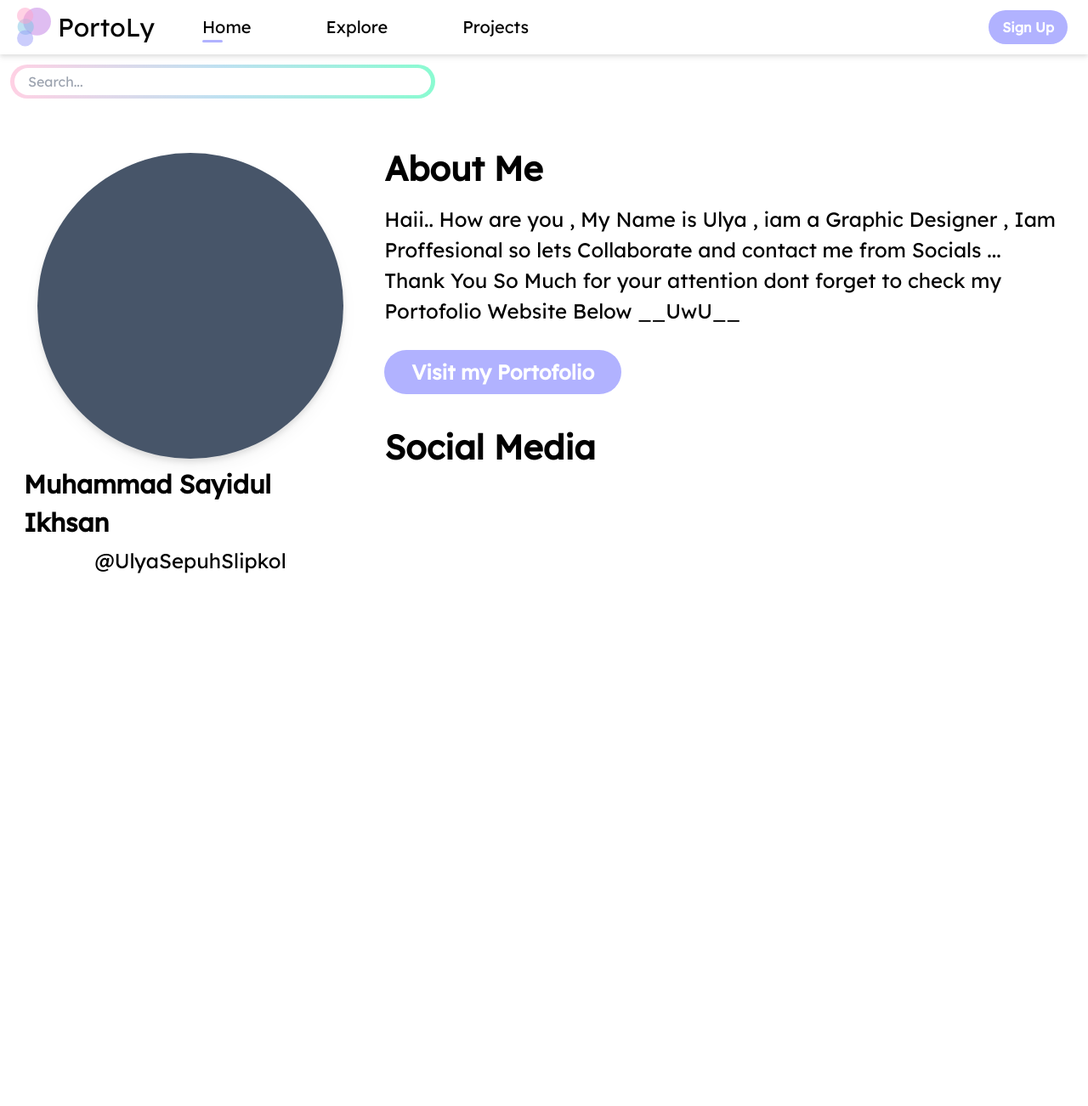
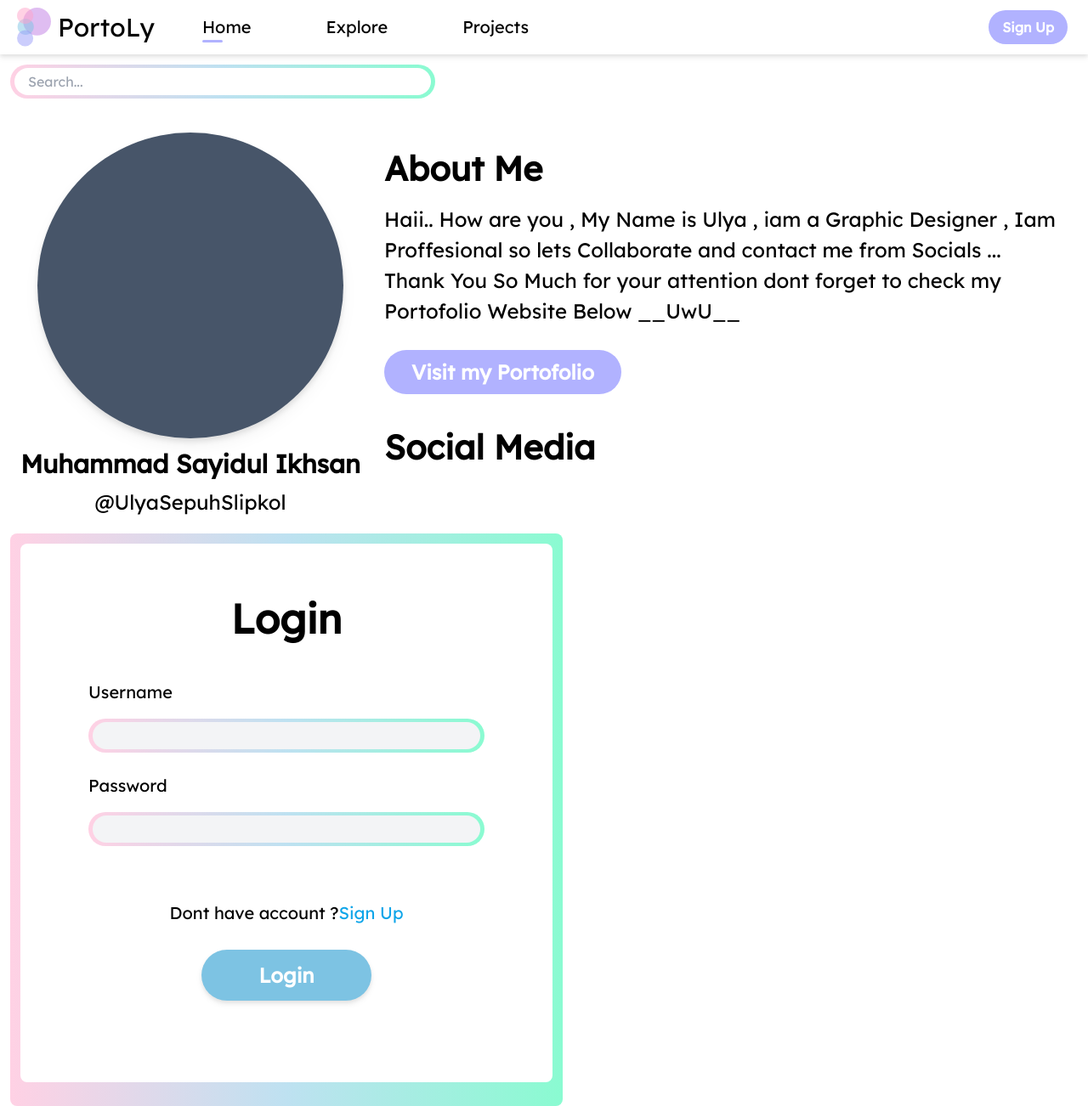
Before and after one commit to Xazkiel0/portoly, a Next.js app: page / in a window 1280 px wide. Shown: the whole page at 85% size. Before the commit the page ends 800 px from the top, so only its background shows below. Built offline with nearby package versions, Linux system fonts and the light colour scheme.

Commit message:
login pul

```diff
--- a/pages/index.js
+++ b/pages/index.js
@@ -5,9 +5,9 @@ export default function Home() {
       <div className="h-10 w-[500px] rounded-full bg-gradient-to-r from-[#FFD1E4]  via-[#BEE1F1] to-[#8AFBD1] py-1 px-[5px]">
           <input className="flex text-zinc-800 h-full w-full items-center justify-center rounded-full px-4 focus:outline-none  focus:ring-[#9fccf1] focus:ring-2" placeholder="Search..."/>
       </div>
-      <div className="flex">
-        <div className="w-1/3 h-[500px] mx-2 p-2  items-center justify-center  ">
-          <div className="flex h-[360px] w-[360px] items-center mx-auto mt-14 justify-center bg-slate-600 rounded-full drop-shadow-lg">
+      <div className="flex ">
+        <div className="w-1/3 h-[500px] mx-2 p-1  items-center justify-center  ">
+          <div className="flex h-[360px] w-[360px] items-center mx-auto mt-9 justify-center bg-slate-600 rounded-full drop-shadow-lg">
             {/* <img src="../public/assets/img/profile.jpg" className="w-60 h-60" /> */}
           </div>
           <span className="flex items-center mx-auto justify-center mt-2  text-[30px] font-semibold">Muhammad Sayidul Ikhsan</span>
@@ -20,6 +20,30 @@ export default function Home() {
           <span className="mt-8 flex text-[40px] font-semibold">Social Media</span>
         </div>
       </div>
+      <div className="h-auto mt-3 w-[650px] rounded-lg bg-gradient-to-r from-[hsl(335,100%,91%)]  via-[#BEE1F1] to-[#8AFBD1] p-[12px]">
+          <div className=" bg-white mb-4 text-zinc-800 h-full w-full items-center justify-center rounded-lg py-4  px-20">
+            <h1 className="flex text-[48px] text-2xl font-black justify-center items-center text-black pt-14 pb-14">Login</h1>
+            <span className="flex text-[20px] font-normal  justify-start  text-black mb-4"> Username</span>
+            <div className="h-10 w-full rounded-full bg-gradient-to-r from-[#FFD1E4]  via-[#BEE1F1] to-[#8AFBD1] py-1 px-[5px]">
+              <input className="flex text-zinc-800 bg-gray-100 h-full w-full items-center justify-center rounded-full px-4 focus:outline-none  focus:ring-[#9fccf1] focus:ring-2" />
+            </div>
+            <span className="flex text-[20px] font-normal  justify-start pt-6 text-black mb-4"> Password</span>
+            <div className="h-10 w-full rounded-full bg-gradient-to-r from-[#FFD1E4]  via-[#BEE1F1] to-[#8AFBD1] py-1 px-[5px]">
+              <input className="flex text-zinc-800 bg-gray-100 h-full w-full items-center justify-center rounded-full px-4 focus:outline-none  focus:ring-[#9fccf1] focus:ring-2" />
+            </div>
+            <span className="flex text-[20px] font-normal  justify-center pt-16 text-black mb-4"> Dont have account ? <span className="text-sky-500"> Sign Up</span></span>
+            <div className="sign-up-btn justify-center mt-7 mb-20 flex ">
+              <button className='bg-[#7DC3E3] drop-shadow-md rounded-full w-[200px] h-[60px] p-2 px-4 font-semibold text-[24px] text-white justify-center' type="submit">Login</button>
+            </div>
+          </div>
+      </div>
+      {/* <div class="mx-auto flex min-h-screen max-w-screen-sm items-center justify-center">
+        <div class="h-36 w-full rounded-md bg-gradient-to-r from-pink-500 via-red-500 to-yellow-500 p-1">
+          <div class="flex h-full w-full items-center justify-center bg-gray-800 back">
+            <h1 class="text-2xl font-black text-white">Login</h1>
+          </div>
+        </div>
+      </div> */}
     </div>
     // {/* <div className=" w-[500px]  h-2 p-1 bg-gradient-to-r from-[#FFD1E4]  via-[#BEE1F1] to-[#8AFBD1] rounded-full">
     //   <input className="w-full block rounded-full mx-0 h-auto p-2 relative" placeholder="Search..."/>
```
